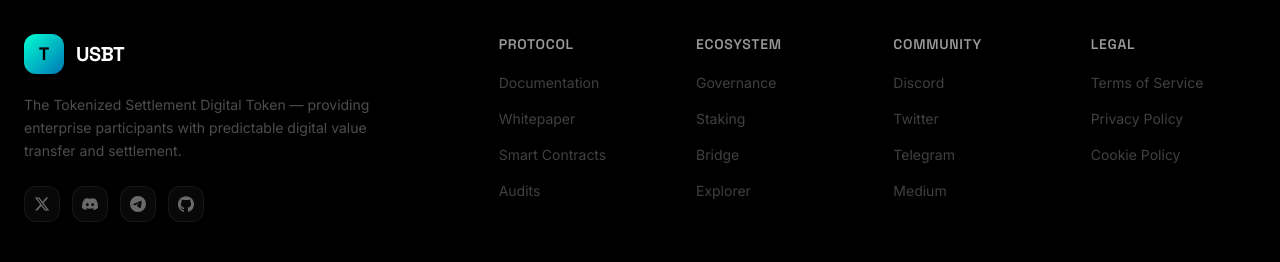
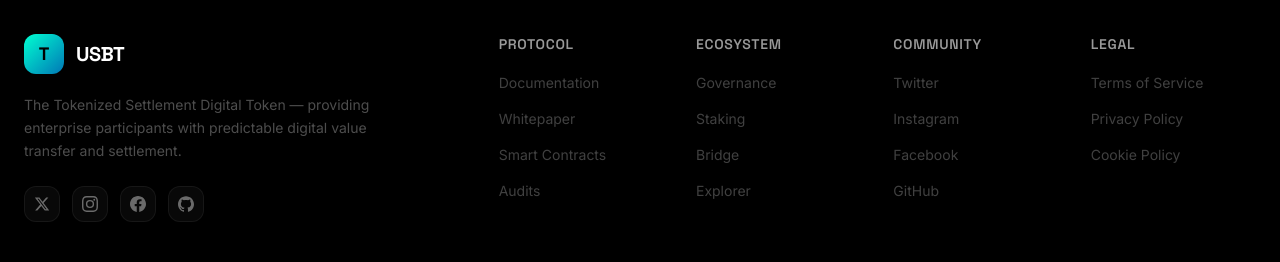
Before and after one commit to amulayprakash/The-new-token, a Next.js app: page / in a window 1280 px wide. Shown: the part 9275-9537 px from the top of the page. Built offline with nearby package versions, Linux system fonts and the light colour scheme.

Commit message:
socials updated

```diff
--- a/components/FooterNew.tsx
+++ b/components/FooterNew.tsx
@@ -3,7 +3,7 @@
 const footerLinks = {
   Protocol: ["Documentation", "Whitepaper", "Smart Contracts", "Audits"],
   Ecosystem: ["Governance", "Staking", "Bridge", "Explorer"],
-  Community: ["Discord", "Twitter", "Telegram", "Medium"],
+  Community: ["Twitter", "Instagram", "Facebook", "GitHub"],
   Legal: ["Terms of Service", "Privacy Policy", "Cookie Policy"],
 };
 
@@ -43,7 +43,9 @@
             <div className="flex gap-3 mt-6 justify-center lg:justify-start">
               {/* Twitter / X */}
               <a
-                href="#"
+                href="https://x.com/official_usbt"
+                target="_blank"
+                rel="noopener noreferrer"
                 className="w-9 h-9 rounded-xl glass flex items-center justify-center text-white/40 hover:text-[#00ffd1] hover:bg-white/[0.06] transition-all duration-300 cursor-pointer"
                 aria-label="Twitter"
               >
@@ -51,29 +53,35 @@
                   <path d="M18.244 2.25h3.308l-7.227 8.26 8.502 11.24H16.17l-5.214-6.817L4.99 21.75H1.68l7.73-8.835L1.254 2.25H8.08l4.713 6.231zm-1.161 17.52h1.833L7.084 4.126H5.117z" />
                 </svg>
               </a>
-              {/* Discord */}
+              {/* Instagram */}
               <a
-                href="#"
+                href="https://www.instagram.com/usbt.official/"
+                target="_blank"
+                rel="noopener noreferrer"
                 className="w-9 h-9 rounded-xl glass flex items-center justify-center text-white/40 hover:text-[#00ffd1] hover:bg-white/[0.06] transition-all duration-300 cursor-pointer"
-                aria-label="Discord"
+                aria-label="Instagram"
               >
                 <svg width="16" height="16" viewBox="0 0 24 24" fill="currentColor">
-                  <path d="M20.317 4.37a19.791 19.791 0 0 0-4.885-1.515.074.074 0 0 0-.079.037c-.21.375-.444.864-.608 1.25a18.27 18.27 0 0 0-5.487 0 12.64 12.64 0 0 0-.617-1.25.077.077 0 0 0-.079-.037A19.736 19.736 0 0 0 3.677 4.37a.07.07 0 0 0-.032.027C.533 9.046-.32 13.58.099 18.057a.082.082 0 0 0 .031.057 19.9 19.9 0 0 0 5.993 3.03.078.078 0 0 0 .084-.028 14.09 14.09 0 0 0 1.226-1.994.076.076 0 0 0-.041-.106 13.107 13.107 0 0 1-1.872-.892.077.077 0 0 1-.008-.128 10.2 10.2 0 0 0 .372-.292.074.074 0 0 1 .077-.01c3.928 1.793 8.18 1.793 12.062 0a.074.074 0 0 1 .078.01c.12.098.246.198.373.292a.077.077 0 0 1-.006.127 12.299 12.299 0 0 1-1.873.892.077.077 0 0 0-.041.107c.36.698.772 1.362 1.225 1.993a.076.076 0 0 0 .084.028 19.839 19.839 0 0 0 6.002-3.03.077.077 0 0 0 .032-.054c.5-5.177-.838-9.674-3.549-13.66a.061.061 0 0 0-.031-.03zM8.02 15.33c-1.183 0-2.157-1.085-2.157-2.419 0-1.333.956-2.419 2.157-2.419 1.21 0 2.176 1.096 2.157 2.42 0 1.333-.956 2.418-2.157 2.418zm7.975 0c-1.183 0-2.157-1.085-2.157-2.419 0-1.333.956-2.419 2.157-2.419 1.21 0 2.176 1.096 2.157 2.42 0 1.333-.946 2.418-2.157 2.418z" />
+                  <path d="M12 2.163c3.204 0 3.584.012 4.85.07 3.252.148 4.771 1.691 4.919 4.919.058 1.265.069 1.645.069 4.849 0 3.205-.012 3.584-.069 4.849-.149 3.225-1.664 4.771-4.919 4.919-1.266.058-1.644.07-4.85.07-3.204 0-3.584-.012-4.849-.07-3.26-.149-4.771-1.699-4.919-4.92-.058-1.265-.07-1.644-.07-4.849 0-3.204.013-3.583.07-4.849.149-3.227 1.664-4.771 4.919-4.919 1.266-.057 1.645-.069 4.849-.069zM12 0C8.741 0 8.333.014 7.053.072 2.695.272.273 2.69.073 7.052.014 8.333 0 8.741 0 12c0 3.259.014 3.668.072 4.948.2 4.358 2.618 6.78 6.98 6.98C8.333 23.986 8.741 24 12 24c3.259 0 3.668-.014 4.948-.072 4.354-.2 6.782-2.618 6.979-6.98.059-1.28.073-1.689.073-4.948 0-3.259-.014-3.667-.072-4.947-.196-4.354-2.617-6.78-6.979-6.98C15.668.014 15.259 0 12 0zm0 5.838a6.162 6.162 0 1 0 0 12.324 6.162 6.162 0 0 0 0-12.324zM12 16a4 4 0 1 1 0-8 4 4 0 0 1 0 8zm6.406-11.845a1.44 1.44 0 1 0 0 2.881 1.44 1.44 0 0 0 0-2.881z" />
                 </svg>
               </a>
-              {/* Telegram */}
+              {/* Facebook */}
               <a
-                href="#"
+                href="https://www.facebook.com/profile.php?id=61587755409227"
+                target="_blank"
+                rel="noopener noreferrer"
                 className="w-9 h-9 rounded-xl glass flex items-center justify-center text-white/40 hover:text-[#00ffd1] hover:bg-white/[0.06] transition-all duration-300 cursor-pointer"
-                aria-label="Telegram"
+                aria-label="Facebook"
               >
                 <svg width="16" height="16" viewBox="0 0 24 24" fill="currentColor">
-                  <path d="M11.944 0A12 12 0 0 0 0 12a12 12 0 0 0 12 12 12 12 0 0 0 12-12A12 12 0 0 0 12 0a12 12 0 0 0-.056 0zm4.962 7.224c.1-.002.321.023.465.14a.506.506 0 0 1 .171.325c.016.093.036.306.02.472-.18 1.898-.962 6.502-1.36 8.627-.168.9-.499 1.201-.82 1.23-.696.065-1.225-.46-1.9-.902-1.056-.693-1.653-1.124-2.678-1.8-1.185-.78-.417-1.21.258-1.91.177-.184 3.247-2.977 3.307-3.23.007-.032.014-.15-.056-.212s-.174-.041-.249-.024c-.106.024-1.793 1.14-5.061 3.345-.479.33-.913.49-1.302.48-.428-.008-1.252-.241-1.865-.44-.752-.245-1.349-.374-1.297-.789.027-.216.325-.437.893-.663 3.498-1.524 5.83-2.529 6.998-3.014 3.332-1.386 4.025-1.627 4.476-1.635z" />
+                  <path d="M24 12.073c0-6.627-5.373-12-12-12s-12 5.373-12 12c0 5.99 4.388 10.954 10.125 11.854v-8.385H7.078v-3.47h3.047V9.43c0-3.007 1.792-4.669 4.533-4.669 1.312 0 2.686.235 2.686.235v2.953H15.83c-1.491 0-1.956.925-1.956 1.874v2.25h3.328l-.532 3.47h-2.796v8.385C19.612 23.027 24 18.062 24 12.073z" />
                 </svg>
               </a>
               {/* GitHub */}
               <a
-                href="#"
+                href="https://github.com/official-usbt"
+                target="_blank"
+                rel="noopener noreferrer"
                 className="w-9 h-9 rounded-xl glass flex items-center justify-center text-white/40 hover:text-[#00ffd1] hover:bg-white/[0.06] transition-all duration-300 cursor-pointer"
                 aria-label="GitHub"
               >
@@ -95,18 +103,29 @@
                   {category}
                 </h4>
                 <ul className="space-y-3">
-                  {links.map((link) => (
+                  {links.map((link) => {
+                    const linkMap: Record<string, string> = {
+                      Whitepaper: "/USBT-Whitepaper.pdf",
+                      Twitter: "https://x.com/official_usbt",
+                      Instagram: "https://www.instagram.com/usbt.official/",
+                      Facebook: "https://www.facebook.com/profile.php?id=61587755409227",
+                      GitHub: "https://github.com/official-usbt",
+                    };
+                    const href = linkMap[link] || "#";
+                    const isExternal = href.startsWith("http");
+                    return (
                       <li key={link}>
                         <a
-                        href={link === "Whitepaper" ? "/USBT-Whitepaper.pdf" : "#"}
-                        target={link === "Whitepaper" ? "_blank" : undefined}
-                        rel={link === "Whitepaper" ? "noopener noreferrer" : undefined}
+                          href={href}
+                          target={isExternal || link === "Whitepaper" ? "_blank" : undefined}
+                          rel={isExternal || link === "Whitepaper" ? "noopener noreferrer" : undefined}
                           className="text-sm text-white/25 hover:text-white/60 transition-colors duration-300"
                         >
                           {link}
                         </a>
                       </li>
-                  ))}
+                    );
+                  })}
                 </ul>
               </div>
             ))}
```
Lines whose indentation alone changed are shown as unchanged.
